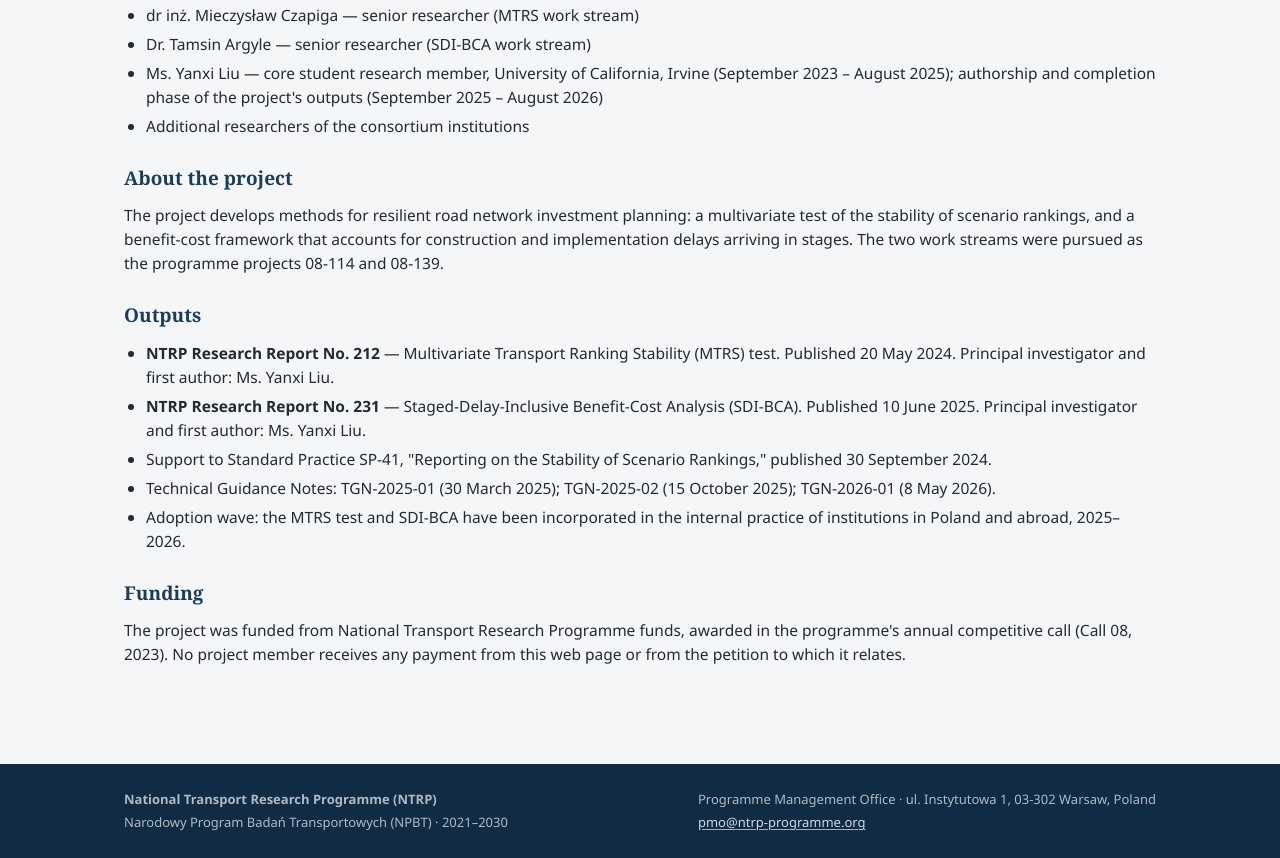
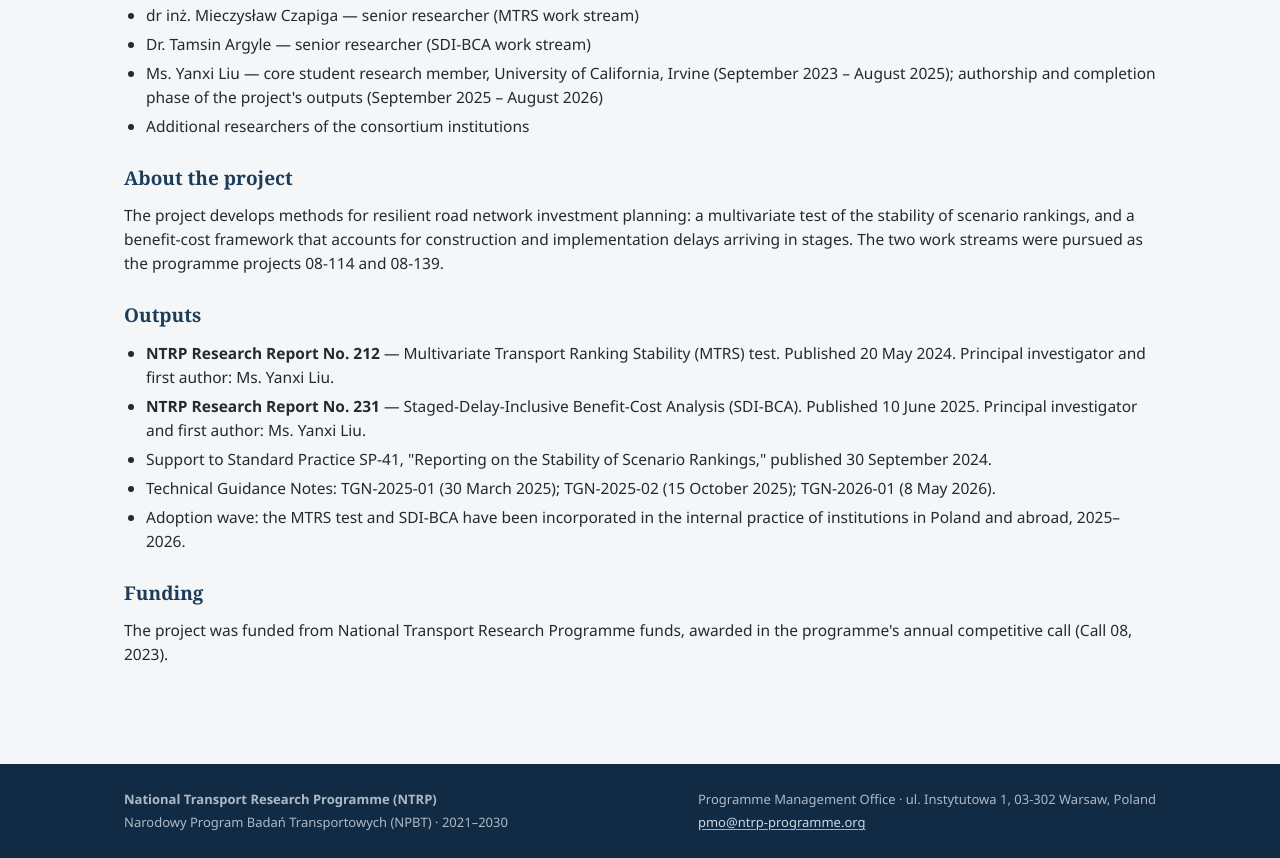
Before and after one commit to fanshiyu35/ntrp-programme, a plain HTML site: page projects/2023-fl-01/index.html in a window 1280 px wide. Shown: the part 857-1715 px from the top of the page. Drawn offline with Linux system fonts and the light colour scheme.

Commit message:
Remove petition reference from project page

```diff
--- a/projects/2023-fl-01/index.html
+++ b/projects/2023-fl-01/index.html
@@ -86,7 +86,7 @@
   </ul>
 
   <h3>Funding</h3>
-  <p>The project was funded from National Transport Research Programme funds, awarded in the programme's annual competitive call (Call 08, 2023). No project member receives any payment from this web page or from the petition to which it relates.</p>
+  <p>The project was funded from National Transport Research Programme funds, awarded in the programme's annual competitive call (Call 08, 2023).</p>
 </div>
 
 <footer class="sitefoot">
```
